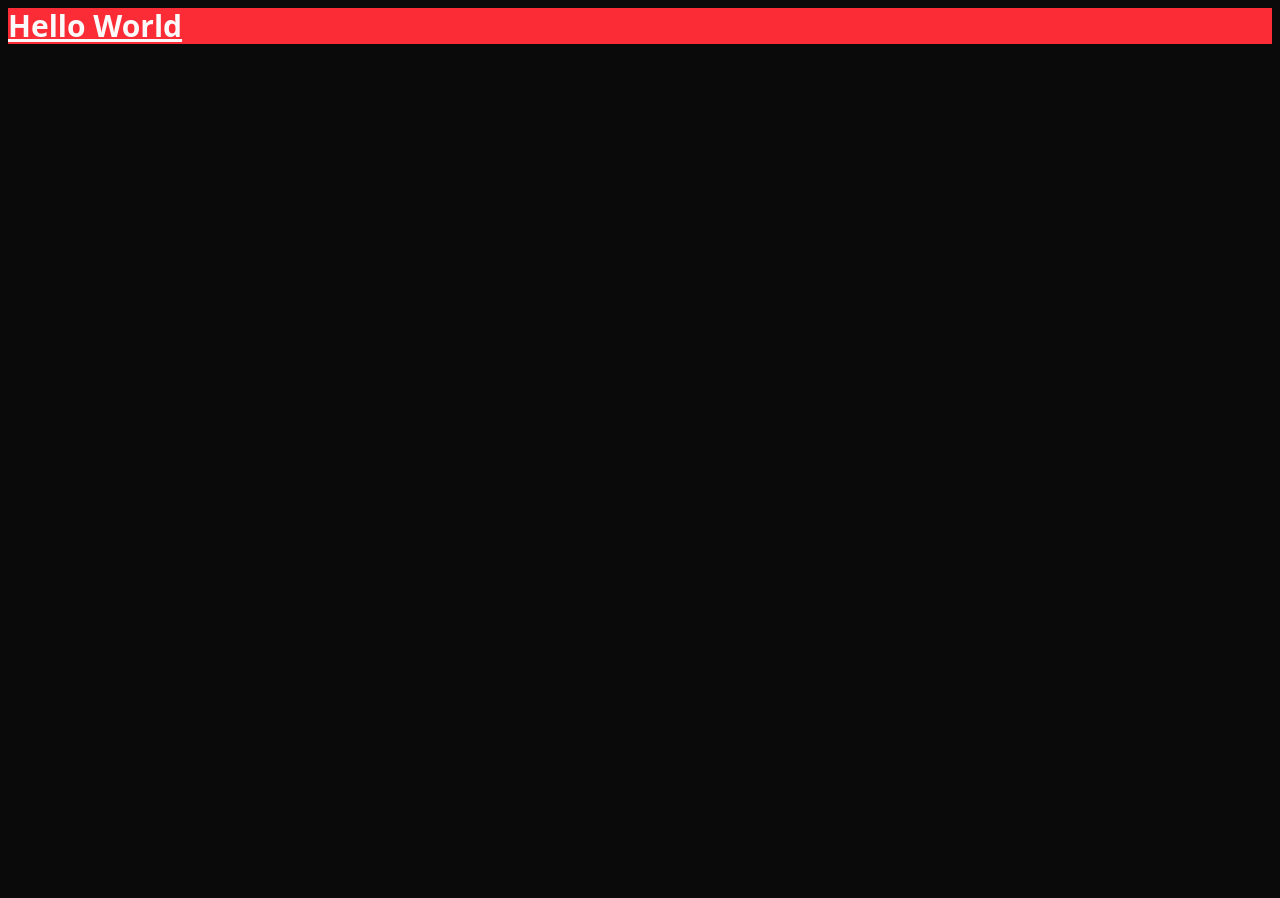
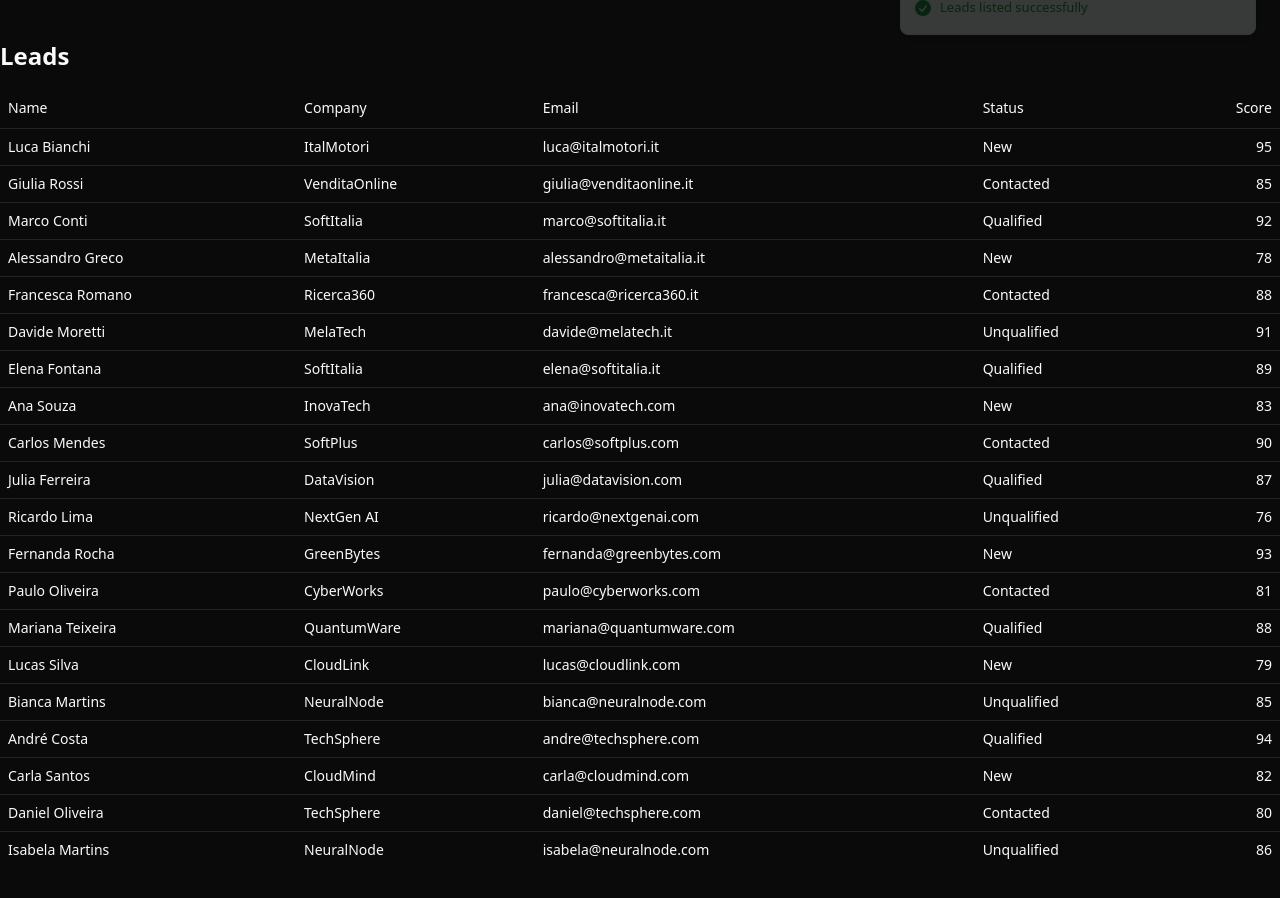
Before and after one commit to giacomosalsano/mini-seller-console, a React (Vite) app: page / in a window 1280 px wide. Shown: the top 898 px of the page. Before the commit the page ends 800 px from the top, so only its background shows below. Built offline with nearby package versions, Linux system fonts and the light colour scheme.

Commit message:
feat: leads srvice pages and useLeads configuration

```diff
--- a/src/App.tsx
+++ b/src/App.tsx
@@ -1,9 +1,9 @@
+import { LeadsPage } from "./modules/leads/pages/LeadsPage";
+
 function App() {
   return (
     <>
-      <h1 className="m-2 bg-red-500 text-3xl font-bold underline">
-        Hello World
-      </h1>
+      <LeadsPage />
     </>
   );
 }
--- /dev/null
+++ b/src/modules/leads/hooks/useLeads.ts
@@ -0,0 +1,64 @@
+import { useCallback, useState } from "react";
+import type { Lead } from "../types";
+import { getLeads } from "../services/leadsService";
+import { toast } from "sonner";
+
+type Handler<T, R = void> = {
+  props: T;
+  onSuccess?: (response?: R) => void;
+  onError?: (error: Error) => void;
+};
+
+interface Properties {
+  loading: boolean;
+  leads: Lead[];
+}
+
+export const useLeads = () => {
+  const [properties, setProperties] = useState<Properties>({
+    loading: false,
+    leads: [],
+  });
+
+  const handleSetProperties = useCallback(
+    (newProperties: Partial<Properties>) => {
+      setProperties((prev) => ({ ...prev, ...newProperties }));
+    },
+    [],
+  );
+
+  const handleGetLeads = useCallback(
+    async ({ onSuccess, onError }: Handler<{}, Lead[]>) => {
+      handleSetProperties({ loading: true });
+
+      try {
+        const data = await getLeads();
+
+        handleSetProperties({ leads: data });
+
+        toast.success("Leads listed successfully");
+
+        if (onSuccess) {
+          onSuccess(data);
+          return data;
+        }
+      } catch (error) {
+        if (onError) {
+          onError(error as Error);
+          return;
+        }
+
+        toast.error("Error listing leads");
+      } finally {
+        handleSetProperties({ loading: false });
+      }
+    },
+    [],
+  );
+
+  return {
+    leads: properties.leads,
+    loading: properties.loading,
+    handleGetLeads,
+  };
+};
--- /dev/null
+++ b/src/modules/leads/pages/LeadsPage.tsx
@@ -0,0 +1,50 @@
+import { useEffect } from "react";
+import { useLeads } from "../hooks/useLeads";
+import {
+  Table,
+  TableBody,
+  TableCell,
+  TableHead,
+  TableHeader,
+  TableRow,
+} from "@/components/ui/table";
+
+export const LeadsPage = () => {
+  const { leads, loading, handleGetLeads } = useLeads();
+
+  useEffect(() => {
+    handleGetLeads({ props: {} });
+  }, []);
+
+  if (loading) {
+    return <div>Loading leads...</div>;
+  }
+
+  return (
+    <div className="container mx-auto py-10">
+      <h1 className="mb-4 text-2xl font-bold">Leads</h1>
+      <Table>
+        <TableHeader>
+          <TableRow>
+            <TableHead>Name</TableHead>
+            <TableHead>Company</TableHead>
+            <TableHead>Email</TableHead>
+            <TableHead>Status</TableHead>
+            <TableHead className="text-right">Score</TableHead>
+          </TableRow>
+        </TableHeader>
+        <TableBody>
+          {leads.map((lead) => (
+            <TableRow key={lead.id}>
+              <TableCell>{lead.name}</TableCell>
+              <TableCell>{lead.company}</TableCell>
+              <TableCell>{lead.email}</TableCell>
+              <TableCell>{lead.status}</TableCell>
+              <TableCell className="text-right">{lead.score}</TableCell>
+            </TableRow>
+          ))}
+        </TableBody>
+      </Table>
+    </div>
+  );
+};
--- /dev/null
+++ b/src/modules/leads/services/leadsService.ts
@@ -0,0 +1,21 @@
+import type { Lead } from "../types";
+
+export const getLeads = async (): Promise<Lead[]> => {
+  await new Promise((resolve) => setTimeout(resolve, 1300));
+
+  try {
+    const response = await fetch("/leads.json");
+
+    if (!response.ok) {
+      throw new Error("Network response was not ok");
+    }
+
+    const data: Lead[] = await response.json();
+
+    return data;
+  } catch (error) {
+    console.error("Failed to fetch leads:", error);
+
+    return [];
+  }
+};
```
